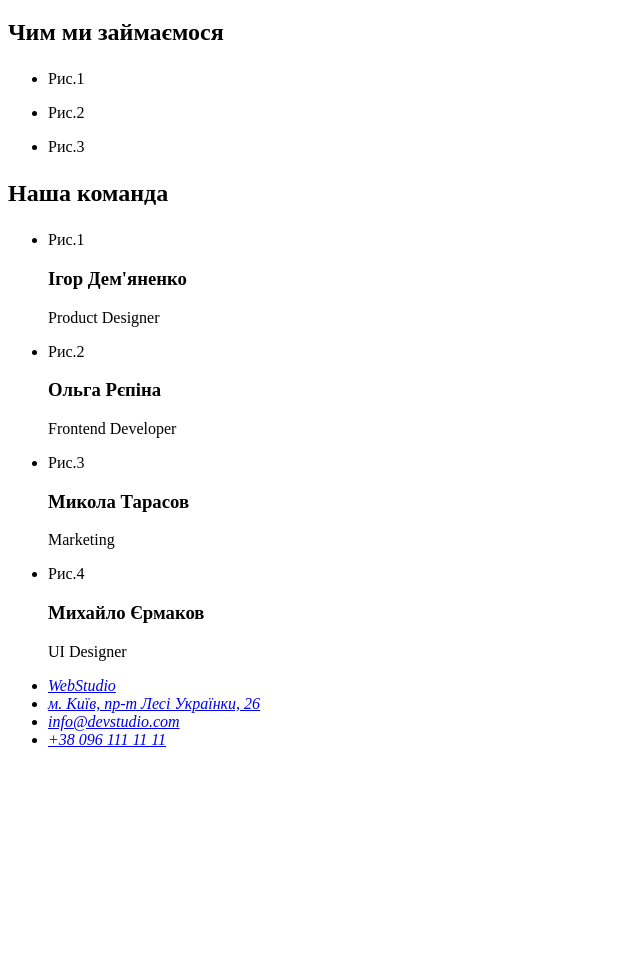
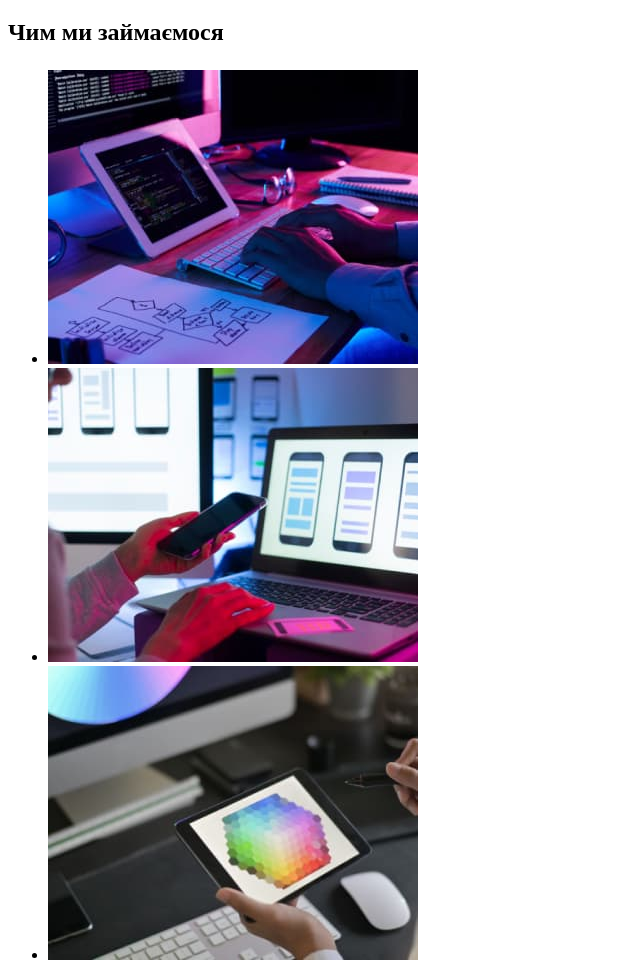
Before and after one commit to RomanVBohdanov22/goit-markup-hw-01--, a plain HTML site: page index.html in a window 1280 px wide. Shown: the part 580-1544 px from the top of the page, without its empty margins (0-640 px from the left). Before the commit the page ends 1345 px from the top, so only its background shows below. Drawn offline with Linux system fonts and the light colour scheme.

Commit message:
img portraits

```diff
--- a/index.html
+++ b/index.html
@@ -53,13 +53,13 @@
             <h2><p>Чим ми займаємося</p></h2>
             <ul>
                 <li>
-                    <p>Рис.1</p>
+                    <img src="./images/img1-tablet.jpg" alt="Планшет"/>
                 </li>
                 <li>
-                    <p>Рис.2</p>
+                    <img src="./images/img2-notebook.jpg" alt="Ноутбук"/>
                 </li>
                 <li>
-                    <p>Рис.3</p>
+                    <img src="./images/img3-imac.jpg" alt="iMac для графіки"/>
                 </li>
             </ul>
         </section>
@@ -69,22 +69,22 @@
             </h2>
             <ul>
                 <li>
-                    <p>Рис.1</p>
+                    <img src="./images/img4-igor.jpg" alt="Фото: Ігор Дем'яненко" />
                     <h3>Ігор Дем'яненко</h3>
                     <p>Product Designer</p>
                 </li>
                 <li>
-                    <p>Рис.2</p>
+                    <img src="./images/img5-olga.jpg" alt="Фото: Ольга Рєпіна" />
                     <h3>Ольга Рєпіна</h3>
                     <p>Frontend Developer</p>
                 </li>
                 <li>
-                    <p>Рис.3</p>
+                    <img src="./images/img6-mikola.jpg" alt="Фото: Микола Тарасов" />
                     <h3>Микола Тарасов</h3>
                     <p>Marketing</p>
                 </li>
                 <li>
-                    <p>Рис.4</p>
+                    <img src="./images/img7-mikhailo.jpg" alt="Фото: Михайло Єрмаков" />
                     <h3>Михайло Єрмаков</h3>
                     <p>UI Designer</p>
 
```
Also changed, not shown: images/base/img1-tablet.png (added), images/base/img2-notebook.png (added), images/base/img3-imac.png (added), images/base/img4-igor.jpg (added), images/base/img5-olga.jpg (added), images/base/img6-mikola.jpg (added), images/base/img7-mikhailo.jpg (added), images/img1-tablet.jpg (added), images/img2-notebook.jpg (added), images/img3-imac.jpg (added), images/img4-igor.jpg (added), images/img5-olga.jpg (added), images/img6-mikola.jpg (added), images/img7-mikhailo.jpg (added).
